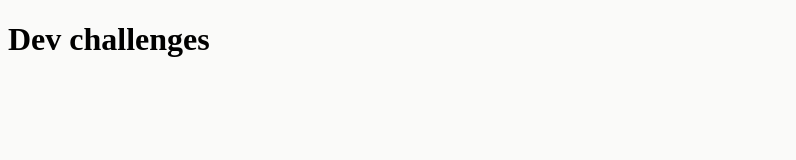
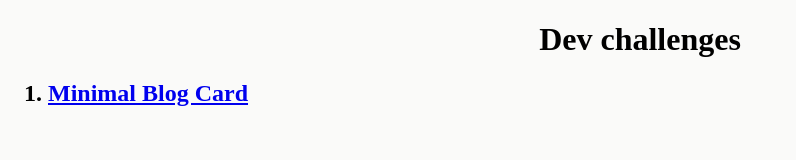
Before and after one commit to amarphule/dev-challenges, a plain HTML site: page index.html in a window 1280 px wide. Shown: the whole page, without its empty margins (0-796 px from the left). Drawn offline with Linux system fonts and the light colour scheme.

Commit message:
minimal blog card

```diff
--- a/index.html
+++ b/index.html
@@ -7,6 +7,13 @@
     <title>Dev Challenges</title>
   </head>
   <body>
-    <h1>Dev challenges</h1>
+    <h1 style="text-align: center">Dev challenges</h1>
+    <ol>
+      <h2>
+        <li>
+          <a href="./Minimal Blog Card/index.html">Minimal Blog Card </a>
+        </li>
+      </h2>
+    </ol>
   </body>
 </html>
```
